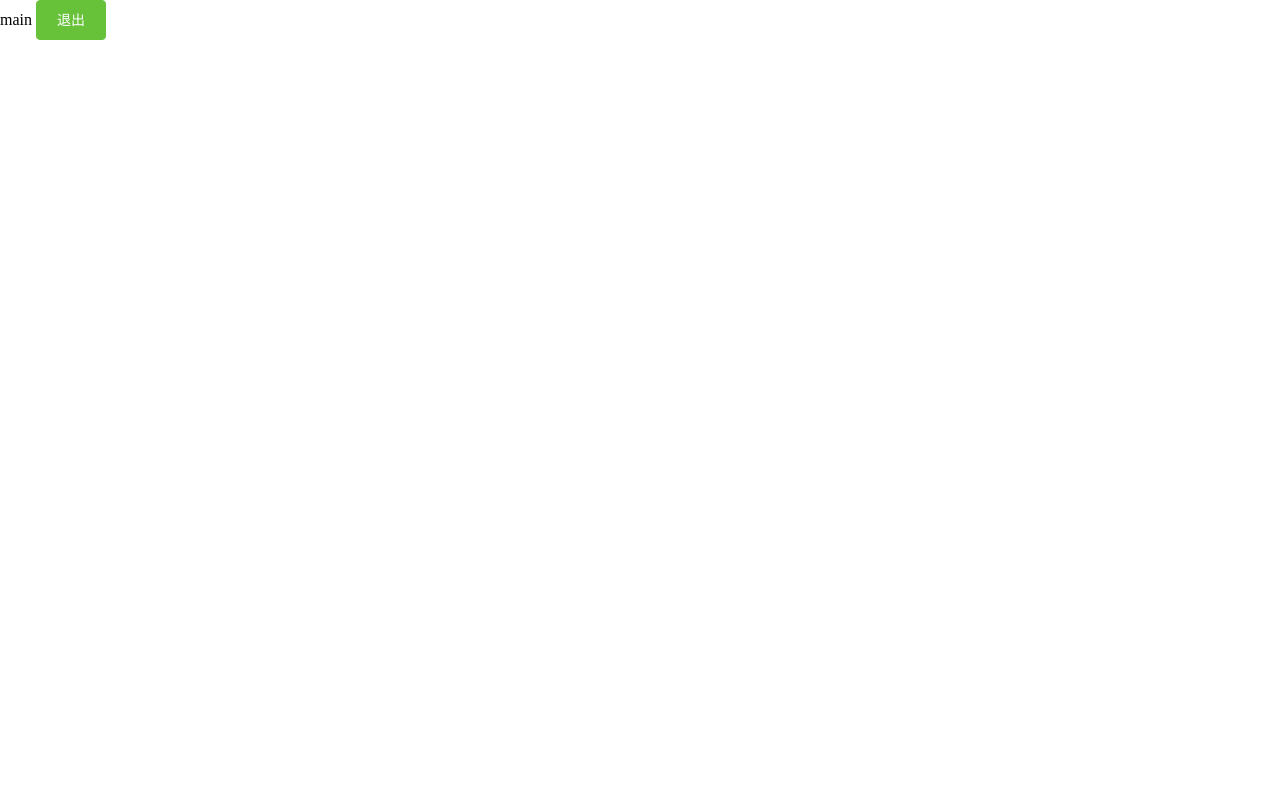
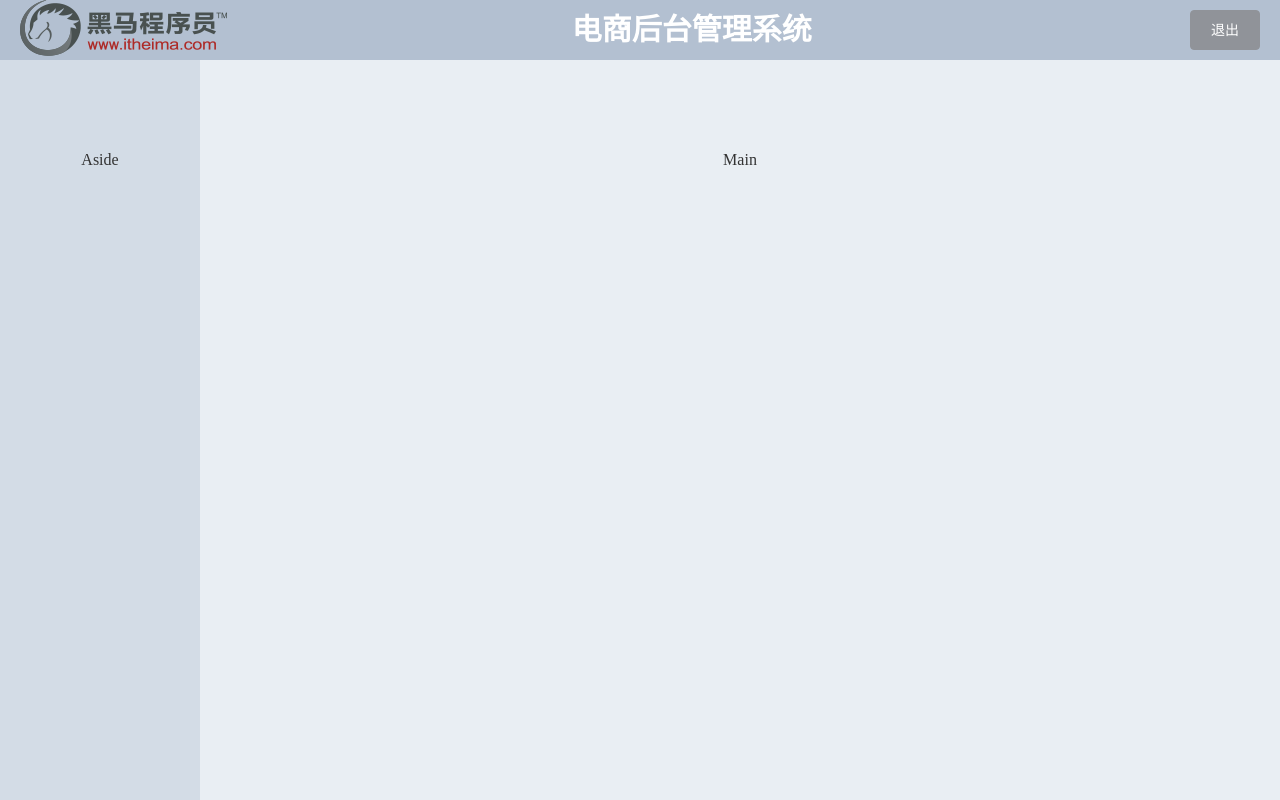
Before and after one commit to MasterWee/manager26, a Vue app: page / in a window 1280 px wide. Built offline with nearby package versions, Linux system fonts and the light colour scheme; sample sign-in values are in the browser's storage.

Commit message:
完成主页头部样式布局

```diff
--- a/src/components/main.vue
+++ b/src/components/main.vue
@@ -1,14 +1,34 @@
 <template>
-    <div>
-
-        main
-        <el-button @click="logout" type="success">退出</el-button>
+  <div class="main-container">
+    <el-container>
+      <el-header>
+        <el-row>
+          <el-col :span="4">
+            <div class="grid-content bg-purple">
+                <img src="../assets/logo.png" alt="">
+            </div>
+          </el-col>
+          <el-col :span="18">
+            <div class="grid-content bg-purple-light">电商后台管理系统</div>
+          </el-col>
+          <el-col :span="2">
+            <div class="grid-content bg-purple">
+                <el-button type="info">退出</el-button>
+            </div>
+          </el-col>
+        </el-row>
+      </el-header>
+      <el-container>
+        <el-aside width="200px">Aside</el-aside>
+        <el-main>Main</el-main>
+      </el-container>
+    </el-container>
   </div>
 </template>
 
 <script>
 export default {
-    // // 生命周期函数
+  // // 生命周期函数 已经用导航守卫代替了此功能
   // beforeCreate(){
   //     // 判断是否有token
   //     let token = window.sessionStorage.getItem('token');
@@ -22,16 +42,53 @@ export default {
   //         this.$router.push('login')
   //     }
   // },
-    methods:{
-        logout(){
+  methods: {
+    logout() {
       window.sessionStorage.removeItem("token");
       // 编程式导航
-            this.$router.push('login')
+      this.$router.push("login");
     }
   }
-}
+};
 </script>
 
-<style>
+<style lang="scss" scoped>
+.main-container {
+  height: 100%;
+  .el-container {
+    height: 100%;
+  }
+  .el-header,
+  .el-footer {
+    background-color: #b3c0d1;
+    color: #333;
+    text-align: center;
+    line-height: 60px;
+  }
 
+  .el-aside {
+    background-color: #d3dce6;
+    color: #333;
+    text-align: center;
+    line-height: 200px;
+  }
+
+  .el-main {
+    background-color: #e9eef3;
+    color: #333;
+    text-align: center;
+    line-height: 160px;
+  }
+}
+.el-col-18{
+    font-size: 30px;
+    font-weight: 900;
+    color: white;
+}
+.el-col-4{
+    text-align: left;
+}
+.el-col-2{
+    text-align: right;
+}
 </style>
```
Also changed, not shown: src/assets/logo.png (added), src/lib/vue-axios.js (line endings or trailing spaces). Lines whose indentation alone changed are shown as unchanged.
